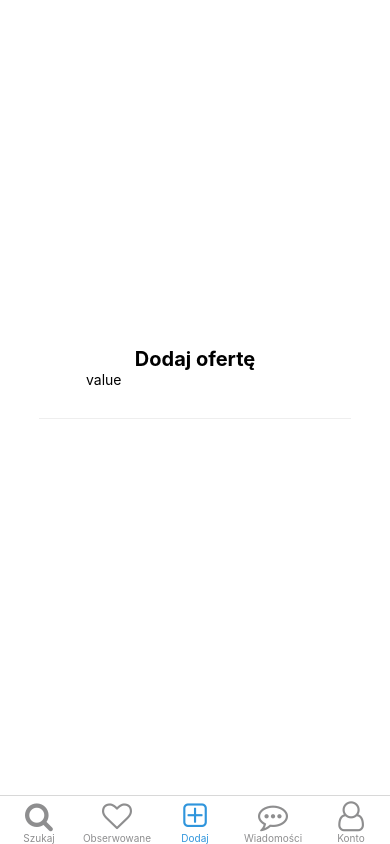
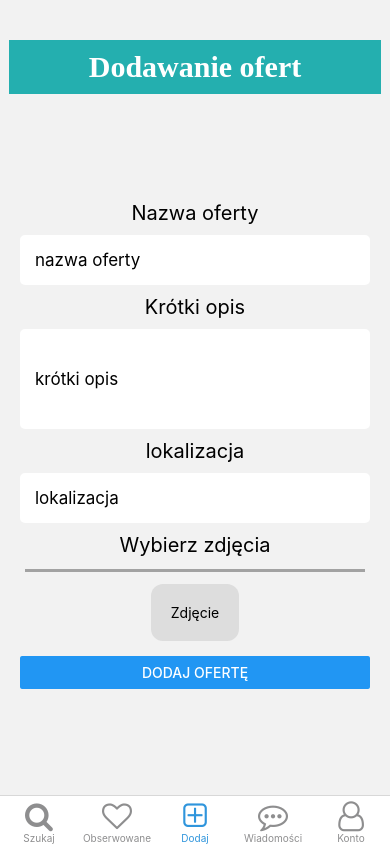
Before and after one commit to Nilphym/Student-wynajem, a React Native app: screen /Add in a window 390 px wide. Built offline with nearby package versions, Linux system fonts and the light colour scheme; no server answers; what expo-linking would draw is missing.

Commit message:
addOffer screen initial work done

```diff
--- a/navigation/index.tsx
+++ b/navigation/index.tsx
@@ -102,7 +102,7 @@ function BottomTabNavigator() {
       />
       <BottomTab.Screen
         name="Messages"
-        component={AddScreen}
+        component={FavouriteScreen}
         options={{
           title: 'Wiadomości',
           tabBarIcon: ({ color }) => (
--- a/package.json
+++ b/package.json
@@ -24,6 +24,7 @@
     "expo-asset": "~8.4.4",
     "expo-constants": "~13.0.0",
     "expo-font": "~10.0.4",
+    "expo-image-picker": "~12.0.1",
     "expo-linking": "~3.0.0",
     "expo-splash-screen": "~0.14.0",
     "expo-status-bar": "~1.2.0",
@@ -35,6 +36,7 @@
     "react-native": "0.64.3",
     "react-native-anchor-carousel": "^4.0.1",
     "react-native-elements": "^3.4.2",
+    "react-native-image-crop-picker": "^0.37.3",
     "react-native-maps": "0.29.4",
     "react-native-maps-directions": "^1.8.0",
     "react-native-open-maps": "^0.4.0",
--- a/screens/AddOfferScreen.tsx
+++ b/screens/AddOfferScreen.tsx
@@ -1,59 +1,188 @@
-import { Text, View } from '../components/Themed';
+import { Text, View } from "../components/Themed";
 import {
   Controller,
   FieldValues,
   SubmitHandler,
-  useForm
-} from 'react-hook-form';
-
+  useForm,
+} from "react-hook-form";
+import * as ImagePicker from "expo-image-picker";
 import {
   Button,
   StyleSheet,
-  useWindowDimensions,
+  TouchableOpacity,
   TextInput,
-  ScrollView
-} from 'react-native';
-import React from "react";
+  Image,
+} from "react-native";
+import React, { useState, useContext} from "react";
+import { SafeAreaView } from "react-native-safe-area-context";
+import { UserContext } from '../providers/UserProvider';
 
 export default function AddOfferScreen() {
+  const [image, setImage] = useState(null); // adding more images and then showing them in loop
+
+  const userContext = useContext(UserContext);
+
+  const onSubmit = async ({ lokalizacja, opis_oferty, nazwa_oferty }: any) => {
+    console.log({ lokalizacja, opis_oferty, nazwa_oferty });
+    // call user provider
+  };
+
+
+  const pickImage = async () => {
+    let result = await ImagePicker.launchImageLibraryAsync({
+      mediaTypes: ImagePicker.MediaTypeOptions.All,
+      allowsEditing: true,
+      aspect: [4, 3],
+      quality: 1,
+    });
+
+    if (!result.cancelled) {
+      setImage(result.uri);
+    }
+  };
+
+  const { handleSubmit, control, reset } = useForm();
+  const submitHandler = (data: any) => {
+
+    onSubmit(data)
+    setImage(null);
+    reset({
+      nazwa_oferty: '',
+      opis_oferty: '',
+      lokalizacja: ''
+    });
+  };
 
   return (
-    <View style={styles.container}>
-      <Text style={styles.title}>Dodaj ofertę</Text>
-          <TextInput
-            value={"value"}
-          />
+    <SafeAreaView style={styles.container}>
+      <Text style={styles.title}>Dodawanie ofert</Text>
+      <View style={styles.tabcontainer}>
+        <Text style={styles.label}>Nazwa oferty</Text>
+        <Controller
+          name="nazwa_oferty"
+          control={control}
+          render={({ field: { onChange, onBlur, value } }) => (
+            <TextInput
+              placeholder="nazwa oferty"
+              onBlur={onBlur}
+              onChangeText={(value) => onChange(value)}
+              value={value}
+              style={styles.field}
+            />
+          )}
+        />
 
-      <View
-        style={styles.separator}
-        lightColor="#eee"
-        darkColor="rgba(255,255,255,0.1)"
-      />
-    </View>
+        <Text style={styles.label}>Krótki opis</Text>
+        <Controller
+          name="opis_oferty"
+          control={control}
+          render={({ field: { onChange, onBlur, value } }) => (
+            <TextInput
+              placeholder="krótki opis"
+              onBlur={onBlur}
+              onChangeText={(value) => onChange(value)}
+              value={value}
+              style={{
+                height: 100,
+                width: 350,
+                paddingHorizontal: 15,
+                borderRadius: 5,
+                marginVertical: 10,
+                fontSize: 17,
+                backgroundColor: "white",
+              }}
+            />
+          )}
+        />
+
+        <Text style={styles.label}>lokalizacja</Text>
+        <Controller
+          name="lokalizacja"
+          control={control}
+          render={({ field: { onChange, onBlur, value } }) => (
+            <TextInput
+              placeholder="lokalizacja"
+              onBlur={onBlur}
+              onChangeText={(value) => onChange(value)}
+              value={value}
+              style={styles.field}
+            />
+          )}
+        />
+
+        <Text style={styles.label}>Wybierz zdjęcia</Text>
+        <View style={styles.hairline} />
+
+        <TouchableOpacity style={styles.photo_button} onPress={pickImage}>
+          <Text>Zdjęcie</Text>
+        </TouchableOpacity>
+
+        {image && (
+          <Image source={{ uri: image }} style={{ width: 100, height: 100 }} />
+        )}
+
+        <View style={{ marginTop: 15, width: 350 }}>
+          <Button title="Dodaj ofertę" onPress={handleSubmit(submitHandler)} />
+        </View>
+      </View>
+    </SafeAreaView>
   );
 }
+
 
 const styles = StyleSheet.create({
   container: {
     flex: 1,
-    alignItems: 'center',
-    justifyContent: 'center'
+    alignItems: "center",
+    justifyContent: "center",
+    backgroundColor: "transparent",
+  },
+  tabcontainer: {
+    flex: 1,
+    alignItems: "center",
+    justifyContent: "center",
+    backgroundColor: "transparent",
+  },
+  photo_button: {
+    alignItems: "center",
+    backgroundColor: "#DDDDDD",
+    borderRadius: 12,
+    padding: 20,
+    textAlign: "center",
+  },
+  hairline: {
+    backgroundColor: "#A2A2A2",
+    height: 3,
+    marginTop: 12,
+    marginBottom: 12,
+    width: 340,
   },
   title: {
+    paddingHorizontal: 80,
+    paddingVertical: 10,
+    marginTop: 40,
+    backgroundColor: "#24AFAF",
+    color: "#ffffff",
+    fontFamily: "sans-serif-light",
+    fontSize: 30,
+    fontWeight: "bold",
+  },
+  label: {
     fontSize: 20,
-    fontWeight: 'bold'
+    color: "black",
   },
   separator: {
     marginVertical: 30,
     height: 1,
-    width: '80%'
+    width: "80%",
   },
   field: {
     height: 50,
+    width: 350,
     paddingHorizontal: 15,
     borderRadius: 5,
     marginVertical: 10,
     fontSize: 17,
-    backgroundColor: 'white'
-  }
+    backgroundColor: "white",
+  },
 });
--- a/tsconfig.json
+++ b/tsconfig.json
@@ -1,6 +1,7 @@
 {
   "extends": "expo/tsconfig.base",
   "compilerOptions": {
+    "jsx": "react",
     "strict": true
   }
 }
```
